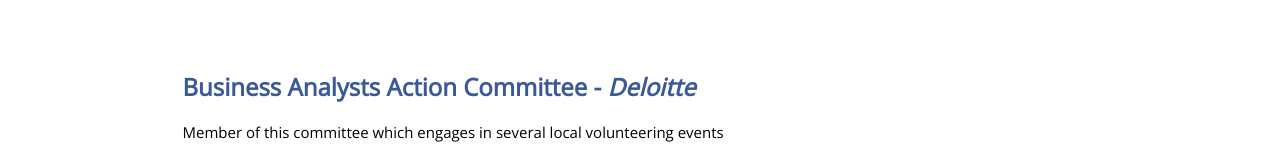
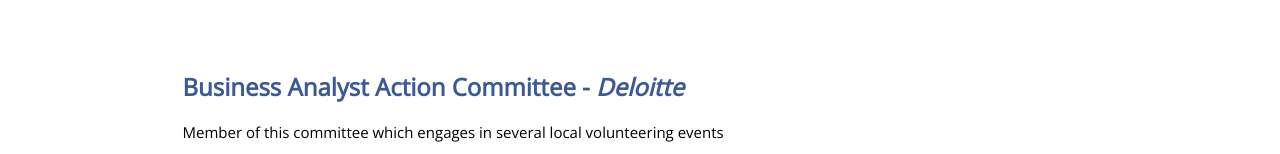
Before and after one commit to ASealy/Personal-Webpage, a plain HTML site: page index.html in a window 1280 px wide. Shown: the part 4528-4682 px from the top of the page. Drawn offline with nearby package versions, Linux system fonts and the light colour scheme.

Commit message:
Update index.html

```diff
--- a/index.html
+++ b/index.html
@@ -292,7 +292,7 @@
 					</div>
 					<div class="col-md-8 " data-scrollreveal="enter left and move 100px, wait 0.4s">
 
-						<h3 ><strong class="color-blue">Business Analysts Action Committee - <i>Deloitte</i></strong></h3>
+						<h3 ><strong class="color-blue">Business Analyst Action Committee - <i>Deloitte</i></strong></h3>
 						<p>
 							Member of this committee which engages in several local volunteering events
 							<br>
```
